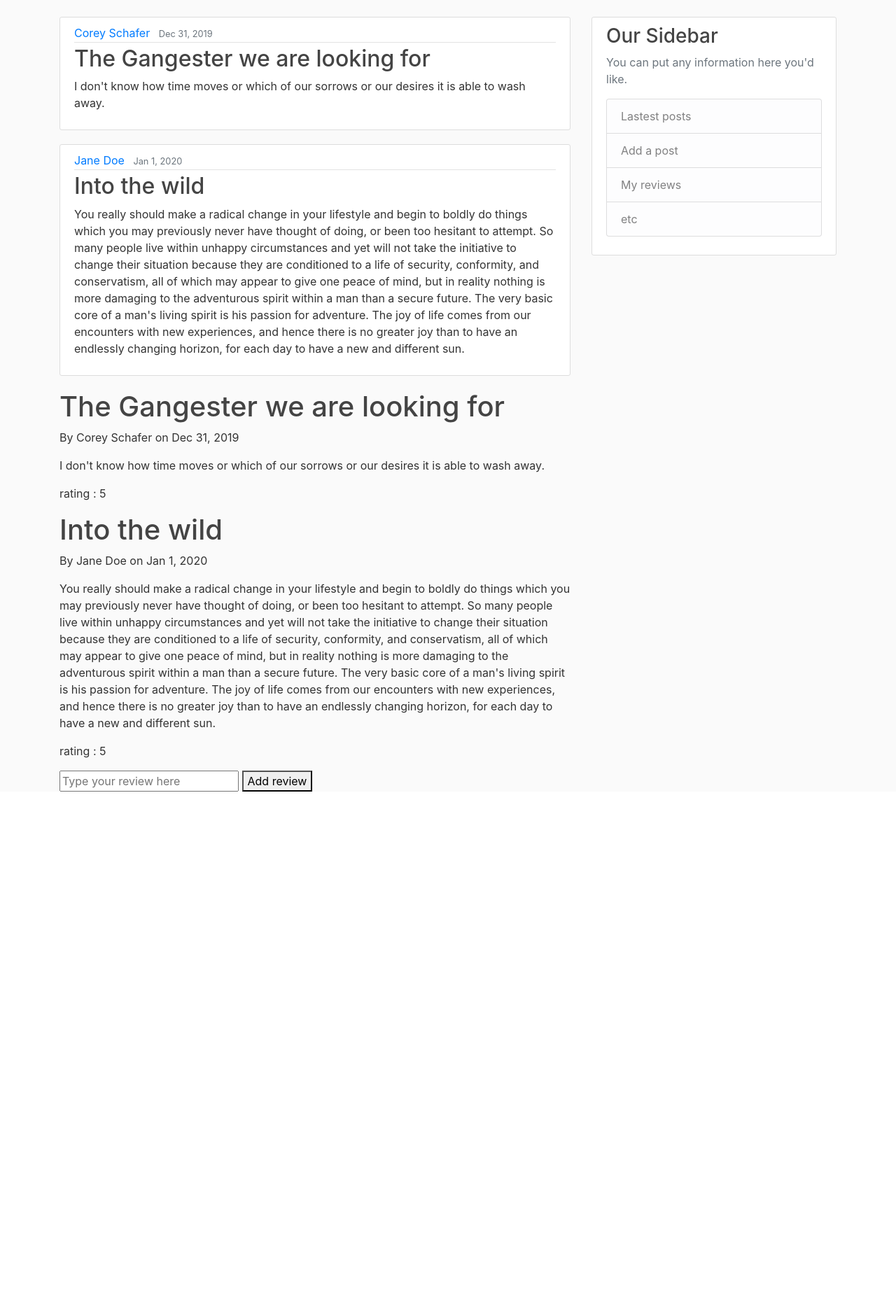
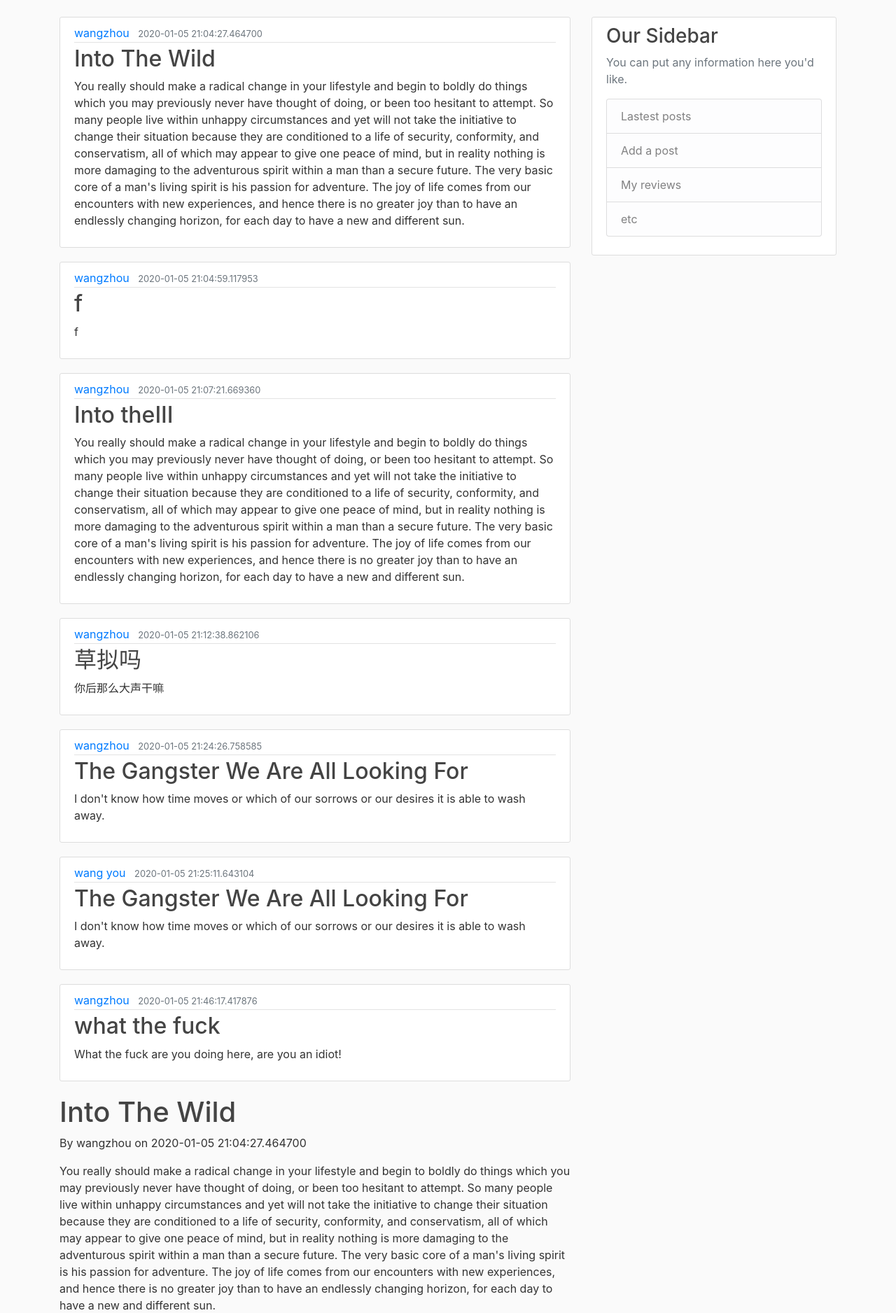
Before and after one commit to wwwangzhou/booksite, a Flask app: page / in a window 1280 px wide. Shown: the part 56-1932 px from the top of the page at 70% size. Before the commit the page ends 1187 px from the top, so only its background shows below. Run offline with Flask 2, Linux system fonts and the light colour scheme; data comes from the database, SQL or seed files in the repository; both versions use the stored data as it was after the commit; some libraries are stand-ins or nearby versions.

Commit message:
The quarter is almost over!

```diff
--- a/booksite/routes.py
+++ b/booksite/routes.py
@@ -1,29 +1,29 @@
 import os
 import secrets
 from PIL import Image
-from flask import render_template, session, request, url_for, flash, redirect, request
+from flask import render_template, session, request, url_for, flash, redirect, request, abort
 from booksite import app, db, bcrypt
 from booksite.forms import RegistrationForm, LoginForm, PostForm
 from booksite.models import User, Post
 from flask_login import login_user, current_user, logout_user, login_required
 
 # Dummy reviews
-posts = [
-    {
-        'user_name': 'Corey Schafer',
-        'book_title': 'The Gangester we are looking for',
-        'comment': "I don't know how time moves or which of our sorrows or our desires it is able to wash away.",
-        'date_reviewed': 'Dec 31, 2019',
-        'rating': '5'
-    },
-    {
-        'user_name': 'Jane Doe',
-        'book_title': 'Into the wild',
-        'comment': "You really should make a radical change in your lifestyle and begin to boldly do things which you may previously never have thought of doing, or been too hesitant to attempt. So many people live within unhappy circumstances and yet will not take the initiative to change their situation because they are conditioned to a life of security, conformity, and conservatism, all of which may appear to give one peace of mind, but in reality nothing is more damaging to the adventurous spirit within a man than a secure future. The very basic core of a man's living spirit is his passion for adventure. The joy of life comes from our encounters with new experiences, and hence there is no greater joy than to have an endlessly changing horizon, for each day to have a new and different sun.",
-        'date_reviewed': 'Jan 1, 2020',
-        'rating': '5'
-    }
-]
+# posts = [
+#     {
+#         'user_name': 'Corey Schafer',
+#         'book_title': 'The Gangester we are looking for',
+#         'comment': "I don't know how time moves or which of our sorrows or our desires it is able to wash away.",
+#         'date_reviewed': 'Dec 31, 2019',
+#         'rating': '5'
+#     },
+#     {
+#         'user_name': 'Jane Doe',
+#         'book_title': 'Into the wild',
+#         'comment': "You really should make a radical change in your lifestyle and begin to boldly do things which you may previously never have thought of doing, or been too hesitant to attempt. So many people live within unhappy circumstances and yet will not take the initiative to change their situation because they are conditioned to a life of security, conformity, and conservatism, all of which may appear to give one peace of mind, but in reality nothing is more damaging to the adventurous spirit within a man than a secure future. The very basic core of a man's living spirit is his passion for adventure. The joy of life comes from our encounters with new experiences, and hence there is no greater joy than to have an endlessly changing horizon, for each day to have a new and different sun.",
+#         'date_reviewed': 'Jan 1, 2020',
+#         'rating': '5'
+#     }
+# ]
 
 # set up the homepage
 @app.route("/", methods=["GET", "POST"])
@@ -40,6 +40,7 @@ def index():
         review = request.form.get("review")
         if review not in session["reviews"]:
             session["reviews"].append(review)
+    posts=Post.query.all()
 
     # render the hompage index.html
     return render_template("index.html", title=title, headline=headline, posts=posts, reviews = session["reviews"])
@@ -99,7 +100,33 @@ def user():
 @login_required
 def new_post():
     form = PostForm()
-    # if form.validate_on_submit():
-    #     flash('Your post is there now, success!')
-    #     return redirect(url_for('index'))
-    return render_template('create_post.html', title='New Post', form=form)
+    if form.validate_on_submit():
+        post = Post(title=form.title.data, content=form.content.data, author=current_user)
+        db.session.add(post)
+        db.session.commit()
+        flash('Your post has been created!', 'success')
+        return redirect(url_for('index'))
+    return render_template('create_post.html', title='New Post', form=form, legend='Update Post')
+
+@app.route("/post/<int:post_id>")
+def post(post_id):
+    post = Post.query.get_or_404(post_id) # give the post with the given id
+    return render_template('post.html', title=post.title, post=post)
+
+@app.route("/post/<int:post_id>/update", methods=['GET', 'POST'])
+def update_post(post_id):
+    post = Post.query.get_or_404(post_id) # give the post with the given id
+    if post.author != current_user: # to do 让管理员也可以修改
+        abort(403)
+    form = PostForm()
+    if form.validate_on_submit():
+        post.title = form.title.data
+        post.content = form.content.data
+        db.session.commit()
+        flash('Your post has been updated!', 'success')
+        return redirect(url_for('post', post_id=post.id))
+    elif request.method == 'GET':
+        form.title.data = post.title
+        form.content.data = post.content
+    return render_template('create_post.html', title='Update Post',
+                           form=form, legend='Update Post')
--- a/booksite/templates/create_post.html
+++ b/booksite/templates/create_post.html
@@ -4,7 +4,7 @@
     <form method="POST" action="">
         {{ form.hidden_tag() }}
         <fieldset class="form-group">
-            <legend class="border-bottom mb-4">New Post</legend>
+            <legend class="border-bottom mb-4">{{ legend }}</legend>
             <div class="form-group">
                 {{ form.title.label(class="form-control-label") }}
                 {% if form.title.errors %}
--- a/booksite/templates/index.html
+++ b/booksite/templates/index.html
@@ -9,19 +9,19 @@
       <article class="media content-section">
         <div class="media-body">
           <div class="article-metadata">
-            <a class="mr-2" href="#">{{ post.user_name }}</a>
-            <small class="text-muted">{{ post.date_reviewed }}</small>
+            <a class="mr-2" href="#">{{ post.author.username  }}</a>
+            <small class="text-muted">{{ post.date_posted }}</small>
           </div>
-          <h2><a class="article-title" href="#">{{ post.book_title }}</a></h2>
-          <p class="article-content">{{ post.comment }}</p>
+          <h2><a class="article-title" href="{{ url_for('post', post_id=post.id) }}">{{ post.title }}</a></h2>
+          <p class="article-content">{{ post.content }}</p>
         </div>
       </article>
    {% endfor %}
 
    {% for post in posts %}
-      <h1>{{ post.book_title }}</h1>
-      <p>By {{ post.user_name }} on {{ post.date_reviewed }}</p>
-      <p>{{post.comment}}</p>
+      <h1>{{ post.title}}</h1>
+      <p>By {{ post.author.username }} on {{ post.date_posted }}</p>
+      <p>{{post.content}}</p>
       <p>rating : {{post.rating}}</p>
    {% endfor %}
 
```
Also changed, not shown: booksite/templates/post.html (added, +20 -0 lines), templates/layout.html (added, +80 -0 lines), booksite/site.db.
